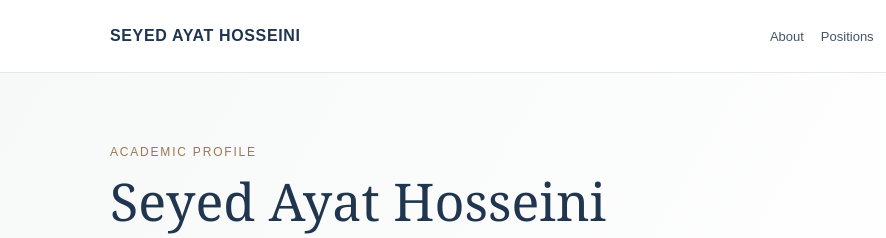
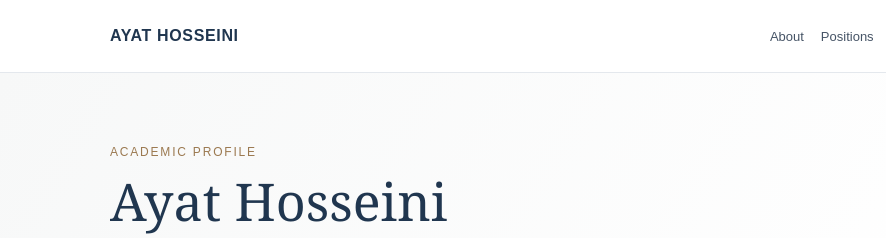
Before and after one commit to ayathosseini/ayathosseini.github.io, a plain HTML site: page index.html in a window 1280 px wide. Shown: the top 238 px of the page, 0-886 px from the left. Drawn offline with Linux system fonts and the light colour scheme.

Commit message:
Update index.html

```diff
--- a/index.html
+++ b/index.html
@@ -3,9 +3,9 @@
 <head>
   <meta charset="utf-8">
   <meta name="viewport" content="width=device-width, initial-scale=1">
-  <meta name="description" content="Academic website of Seyed Ayat Hosseini, University of Tehran.">
-  <meta name="author" content="Seyed Ayat Hosseini">
-  <title>Seyed Ayat Hosseini | Academic Website</title>
+  <meta name="description" content="Academic website of Ayat Hosseini, University of Tehran.">
+  <meta name="author" content="Ayat Hosseini">
+  <title> Ayat Hosseini | Academic Website</title>
   <style>
     :root {
       --ink: #202b38; --muted: #657181; --navy: #20364f;
@@ -65,7 +65,7 @@
 <body>
 <header>
   <div class="wrap nav">
-    <a class="brand" href="#home">SEYED AYAT HOSSEINI</a>
+    <a class="brand" href="#home">AYAT HOSSEINI</a>
     <nav aria-label="Main navigation">
       <a href="#about">About</a><a href="#positions">Positions</a><a href="#education">Education</a>
       <a href="#research">Research</a><a href="#publications">Publications</a><a href="#contact">Contact</a>
@@ -78,7 +78,7 @@
     <div class="wrap hero-grid">
       <div>
         <div class="eyebrow">Academic Profile</div>
-        <h1>Seyed Ayat Hosseini</h1>
+        <h1>Ayat Hosseini</h1>
         <p class="role">Department of East Asian Languages and Literatures<br>University of Tehran, Iran</p>
         <p class="intro">Researcher and university faculty member working in Japanese language and linguistics, Japanese literature, and Japanese–Persian language and literary studies.</p>
         <div class="actions">
```
